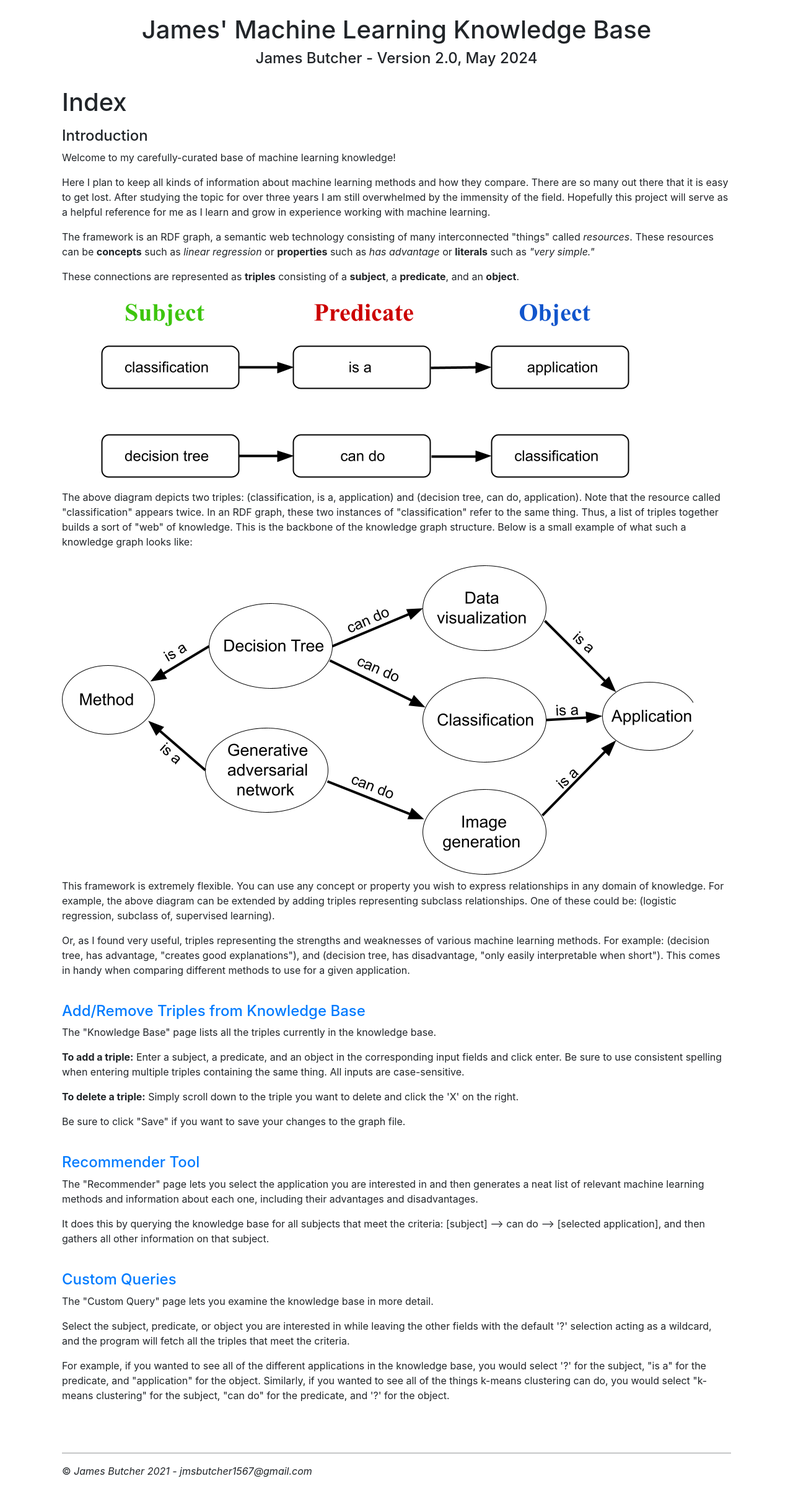
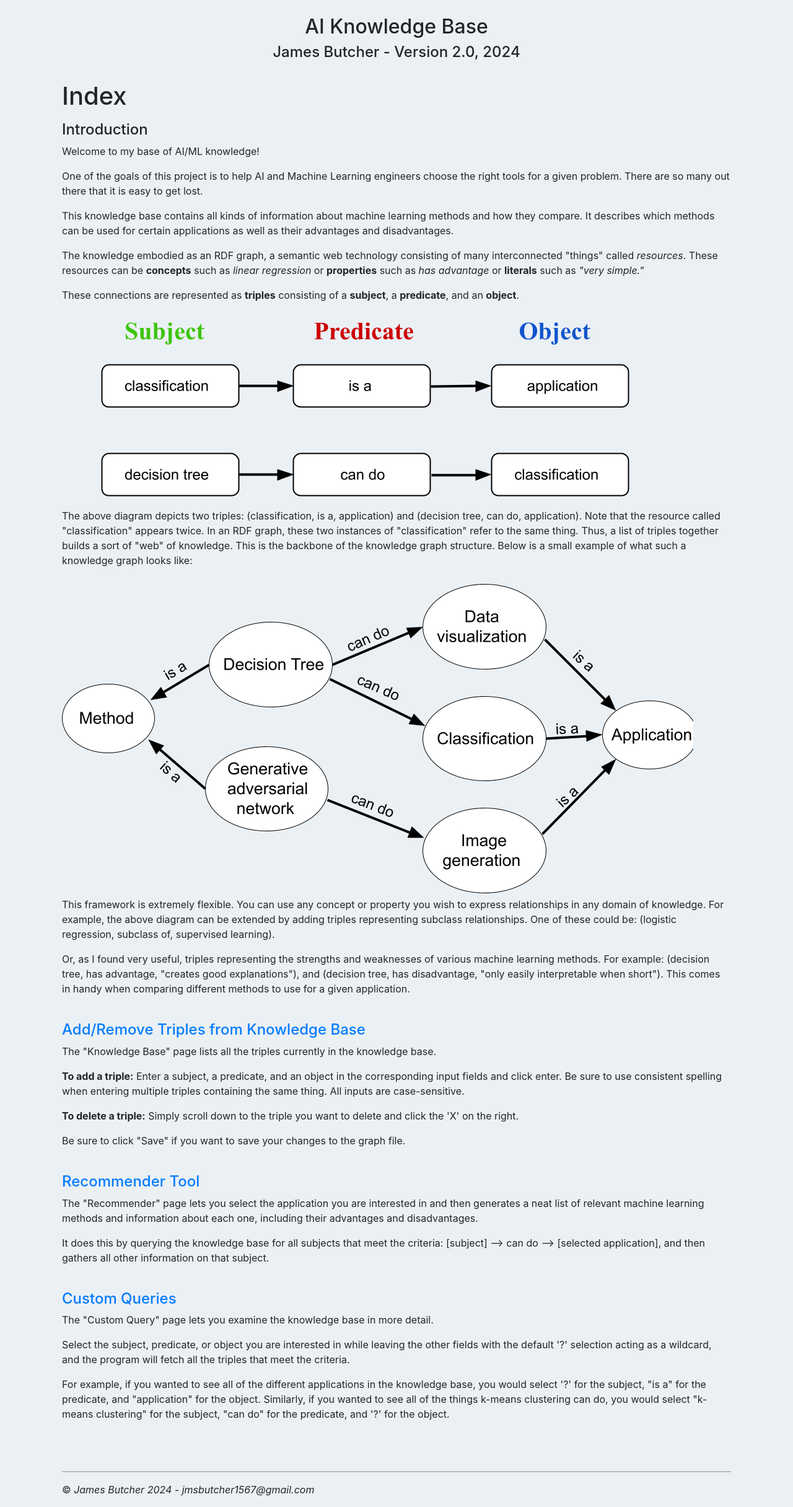
Before and after one commit to jmsbutcher/AI-Knowledge-Base, a Flask app: page / in a window 1280 px wide. Shown: the part 56-2487 px from the top of the page at 62% size. Before the commit the page ends 2439 px from the top, so only its background shows below. Run offline with Flask 3, Linux system fonts and the light colour scheme; some libraries are stand-ins or nearby versions.

Commit message:
Fixed up look and feel
Fixed attributes lists on topic pages. Added nice background color. Rewrote introduction.

```diff
--- a/website/cms.py
+++ b/website/cms.py
@@ -20,7 +20,7 @@
 class Topic(db.Model):
     id: Mapped[int] = mapped_column(db.Integer, primary_key=True)
     name: Mapped[str] = mapped_column(db.String, unique=True, nullable=False)
-    #name: Mapped[str] = mapped_column(db.String, unique=True, nullable=False)
+    textname: Mapped[str] = mapped_column(db.String, unique=False, nullable=True)
     description: Mapped[str] = mapped_column(db.Text)
 
 # class Topic(db.Model):
--- a/website/static/index.js
+++ b/website/static/index.js
@@ -7,6 +7,16 @@
     });
 }
 
+function deleteAdvantage(topic_id, advantage) {
+    fetch("/delete-advantage", {
+        method: "POST",
+        body: JSON.stringify({ topic_id: topic_id, advantage: advantage })
+    }).then((_res) => {
+        window.location.href = "/topic/" + topic_id;
+    });
+}
+
+
 function saveGraph() {
     fetch("/save-graph").then((_res) => {
         window.location.href = "/knowledge-base";
--- a/website/templates/base.html
+++ b/website/templates/base.html
@@ -27,11 +27,11 @@
 
 
 
-        <title>{% block title %}James's ML Knowledge Base{% endblock %}</title>
+        <title>{% block title %}AIKB{% endblock %}</title>
 
     </head>
 
-    <body>
+    <body style="background-color:rgb(235, 240, 245)"></body>
 
 
         <nav class="navbar navbar-expand-lg navbar-dark bg-dark">
--- a/website/templates/home.html
+++ b/website/templates/home.html
@@ -2,8 +2,8 @@
 {% extends "base.html" %}
 
 {% block heading %}
-<h1 align='center'>James' Machine Learning Knowledge Base</h1>
-<h4 align='center'>James Butcher - Version 2.0, May 2024</h4>
+<h2 align='center'>AI Knowledge Base</h2>
+<h4 align='center'>James Butcher - Version 2.0, 2024</h4>
 {% endblock %}
 
 {% block content %}
@@ -14,74 +14,117 @@
 <h1>Index</h1>
 <ul>
     {% for topic in topics %}
-        <li><a href="{{ url_for('views.topic', topic_id=topic.id) }}">{{ topic.name }}</a></li>
+        <li><a href="{{ url_for('views.topic', topic_id=topic.id) }}">{{ topic.textname }}</a></li>
     {% endfor %}
 </ul>
 
 
 <h4>Introduction</h4>
 
-    <p>Welcome to my carefully-curated base of machine learning knowledge!</p>
-    <p>Here I plan to keep all kinds of information about machine learning methods and how they compare. There are so many out there
-        that it is easy to get lost. After studying the topic for over three years I am still overwhelmed by the immensity of the field.
-        Hopefully this project will serve as a helpful reference for me as I learn and grow in experience working with machine learning.</p>
-    <p>The framework is an RDF graph, a semantic web technology consisting of many interconnected "things" called <i>resources</i>.
-        These resources can be <b>concepts</b> such as <i>linear regression</i> or <b>properties</b> such as <i>has advantage</i> or
-        <b>literals</b> such as <i>"very simple."</i></p>
-    <p>These connections are represented as <b>triples</b> consisting of a <b>subject</b>, a <b>predicate</b>, and an <b>object</b>.</p>
+    <p>Welcome to my base of AI/ML knowledge!</p>
+
+    <p>One of the goals of this project is to help AI and Machine Learning
+    engineers choose the right tools for a given problem. There are so many
+    out there that it is easy to get lost.
+    </p>
+
+    <p>This knowledge base contains all kinds of information about machine
+    learning methods and how they compare. It describes which methods can be
+    used for certain applications as well as their advantages and disadvantages.
+    </p>
+
+    <p>The knowledge embodied as an RDF graph, a semantic web technology
+    consisting of many interconnected "things" called <i>resources</i>.
+    These resources can be <b>concepts</b> such as <i>linear regression</i> or
+    <b>properties</b> such as <i>has advantage</i> or  <b>literals</b> such as
+    <i>"very simple."</i>
+    </p>
+
+    <p>These connections are represented as <b>triples</b> consisting of a
+    <b>subject</b>, a <b>predicate</b>, and an <b>object</b>.
+    </p>
 
     <img src="static/triples_diagram1.png" class="img-fluid" alt="triples diagram">
 
-    <p>The above diagram depicts two triples: (classification, is a, application) and (decision tree, can do, application). Note that
-        the resource called "classification" appears twice. In an RDF graph, these two instances of "classification" refer to the same thing.
-        Thus, a list of triples together builds a sort of "web" of knowledge. This is the backbone of the knowledge graph structure.
-        Below is a small example of what such a knowledge graph looks like:
+    <p>The above diagram depicts two triples: (classification, is a, application)
+    and (decision tree, can do, application). Note that the resource called
+    "classification" appears twice. In an RDF graph, these two instances of
+    "classification" refer to the same thing.
+    Thus, a list of triples together builds a sort of "web" of knowledge.
+    This is the backbone of the knowledge graph structure. Below is a small
+    example of what such a knowledge graph looks like:
     </p>
 
     <img src="static/simple_graph1.png" class="img-fluid" alt="simple graph">
 
-    <p>This framework is extremely flexible. You can use any concept or property you wish to express relationships in any domain of knowledge.
-        For example, the above diagram can be extended by adding triples representing subclass relationships. One of these could be:
-        (logistic regression, subclass of, supervised learning).
+    <p>This framework is extremely flexible. You can use any concept or
+    property you wish to express relationships in any domain of knowledge.
+    For example, the above diagram can be extended by adding triples
+    representing subclass relationships. One of these could be:
+    (logistic regression, subclass of, supervised learning).
     </p>
-    <p>Or, as I found very useful, triples representing the strengths and weaknesses of various machine learning methods. For example:
-        (decision tree, has advantage, "creates good explanations"), and (decision tree, has disadvantage, "only easily interpretable when short").
-        This comes in handy when comparing different methods to use for a given application.
+
+    <p>Or, as I found very useful, triples representing the strengths and
+    weaknesses of various machine learning methods. For example:
+    (decision tree, has advantage, "creates good explanations"), and
+    (decision tree, has disadvantage, "only easily interpretable when short").
+    This comes in handy when comparing different methods to use for a given
+    application.
     </p>
 
     <br />
 
     <a href="/knowledge-base"><h4>Add/Remove Triples from Knowledge Base</h4></a>
 
-    <p>The "Knowledge Base" page lists all the triples currently in the knowledge base.</p>
-    <p><b>To add a triple:</b> Enter a subject, a predicate, and an object in the corresponding input fields and click enter.
-    Be sure to use consistent spelling when entering multiple triples containing the same thing. All inputs are case-sensitive.</p>
-    <p><b>To delete a triple:</b> Simply scroll down to the triple you want to delete and click the 'X' on the right.
-    <p>Be sure to click "Save" if you want to save your changes to the graph file.</p>
+    <p>The "Knowledge Base" page lists all the triples currently in the knowledge
+     base.
+    </p>
+
+    <p><b>To add a triple:</b> Enter a subject, a predicate, and an object in
+    the corresponding input fields and click enter. Be sure to use consistent
+    spelling when entering multiple triples containing the same thing. All
+    inputs are case-sensitive.
+    </p>
+
+    <p><b>To delete a triple:</b> Simply scroll down to the triple you want to
+    delete and click the 'X' on the right.
+    </p>
+
+    <p>Be sure to click "Save" if you want to save your changes to the graph file.
+    </p>
 
     <br />
 
     <a href="/recommender"><h4>Recommender Tool</h4></a>
 
-    <p>The "Recommender" page lets you select the application you are interested in and then generates a neat list of relevant
-        machine learning methods and information about each one, including their advantages and disadvantages.
+    <p>The "Recommender" page lets you select the application you are interested
+    in and then generates a neat list of relevant machine learning methods and
+    information about each one, including their advantages and disadvantages.
     </p>
-    <p>It does this by querying the knowledge base for all subjects that meet the criteria: [subject] --> can do --> [selected application],
-        and then gathers all other information on that subject.
+
+    <p>It does this by querying the knowledge base for all subjects that meet
+    the criteria: [subject] --> can do --> [selected application], and then
+    gathers all other information on that subject.
     </p>
 
     <br />
 
     <a href="/query"><h4>Custom Queries</h4></a>
 
-    <p>The "Custom Query" page lets you examine the knowledge base in more detail.</p>
-    <p>Select the subject, predicate, or object you are interested in while leaving the other fields with the default '?'
-        selection acting as a wildcard, and the program will fetch all the triples that meet the criteria.
+    <p>The "Custom Query" page lets you examine the knowledge base in more detail.
     </p>
-    <p>For example, if you wanted to see all of the different applications in the knowledge base, you would
-        select '?' for the subject, "is a" for the predicate, and "application" for the object. Similarly, if
-        you wanted to see all of the things k-means clustering can do, you would select "k-means clustering" for
-        the subject, "can do" for the predicate, and '?' for the object.
+
+    <p>Select the subject, predicate, or object you are interested in while
+    leaving the other fields with the default '?' selection acting as a wildcard,
+    and the program will fetch all the triples that meet the criteria.
+    </p>
+
+    <p>For example, if you wanted to see all of the different applications in
+    the knowledge base, you would select '?' for the subject, "is a" for the
+    predicate, and "application" for the object. Similarly, if  you wanted
+    to see all of the things k-means clustering can do, you would select
+    "k-means clustering" for  the subject, "can do" for the predicate, and '?'
+    for the object.
     </p>
 
     <br />
@@ -89,7 +132,7 @@
 
     <hr>
 
-    <p>&copy; <i>James Butcher 2021 - jmsbutcher1567@gmail.com</i></p>
+    <p>&copy; <i>James Butcher 2024 - jmsbutcher1567@gmail.com</i></p>
 
 </div>
 
--- a/website/templates/knowledge-base.html
+++ b/website/templates/knowledge-base.html
@@ -1,7 +1,7 @@
 
 {% extends "base.html" %}
 
-{% block heading %}<h1 align="center">Knowledge Base</h1>{% endblock %}
+{% block heading %}<h2 align="center">Knowledge Base</h2>{% endblock %}
 
 {% block content %}
 
--- a/website/templates/query.html
+++ b/website/templates/query.html
@@ -1,7 +1,7 @@
 
 {% extends "base.html" %}
 
-{% block heading %}<h1 align='center'>Custom Queries</h1>{% endblock %}
+{% block heading %}<h2 align='center'>Custom Queries</h2>{% endblock %}
 
 {% block content %}
 
--- a/website/templates/recommender.html
+++ b/website/templates/recommender.html
@@ -1,7 +1,7 @@
 
 {% extends "base.html" %}
 
-{% block heading %}<h1 align='center'>Machine Learning Tool Recommender</h1>{% endblock %}
+{% block heading %}<h2 align='center'>Machine Learning Tool Recommender</h2>{% endblock %}
 
 {% block content %}
 
--- a/website/views.py
+++ b/website/views.py
@@ -3,7 +3,8 @@
 import json
 from .kb_graph import graph, n, add_triple, generator_to_list, \
                      isolate_last_part_of_URI, input_new_triple, \
-                     string_to_URI, triple_to_text, text_to_triple, save_graph
+                     remove_triple, string_to_URI, triple_to_text, \
+                     text_to_triple, save_graph
 
 from .cms import Topic, ContentPage
 
@@ -15,6 +16,8 @@
 @views.route('/')
 def home():
     topics = Topic.query.all()
+    topics.sort(key=lambda x: x.name)
+
     for t in topics:
         print(t.name)
         print(url_for('views.topic', topic_id=t.id))
@@ -30,30 +33,39 @@
 @views.route('/topic/<int:topic_id>')
 def topic(topic_id):
 
-    #return "<h1>Topic ID: " + str(topic_id) + "</h1>"
-
     topic = Topic.query.get(topic_id)
 
     # Title
     title = topic.name.replace("_", " ").title()
+    print("Title:", title)
+
+    # Description
+    description = get_attributes(topic, n.description)
+    print("Description:", description)
 
     # What it is - "is a"
     is_a_items = get_attributes(topic, n.is_a)
+    print("Is a:", is_a_items)
 
     # Definition - "definition"
     definitions = get_attributes(topic, n.definition)
+    print("Definitions:", definitions)
 
     # Capabilities - "can do"
     capabilites = get_attributes(topic, n.can_do)
+    print("Capabilities:", capabilites)
 
     # Advantages - "has advantage"
     advantages = get_attributes(topic, n.has_advantage)
+    print("Advantages:", advantages)
 
     # Disadvantages - "has disadvantage"
     disadvantages = get_attributes(topic, n.has_disadvantage)
+    print("Disdvantages:", disadvantages)
 
 
     return render_template("topic.html",
+                           description=description,
                            topic=topic,
                            title=title,
                            is_a_items=is_a_items,
@@ -242,6 +254,25 @@
     graph.remove(original_triple)
     return jsonify({})
 
+@views.route('/delete-advantage', methods=['POST'])
+def delete_advantage():
+    """ Delete the advantage whose 'X' was clicked from the graph """
+    data = json.loads(request.data)
+    topic_id = data['topic_id']
+    advantage = data['advantage']
+
+    topic = Topic.query.get(int(topic_id))
+    subject = topic.name
+
+    triple = tuple(
+        string_to_URI(subject),
+        string_to_URI("has advantage"),
+        string_to_URI(advantage)
+    )
+
+    remove_triple(triple)
+
+    return jsonify({})
 
 @views.route('/save-graph', methods=['GET', 'POST'])
 def save():
```
Also changed, not shown: website/app.py (+9 -3 lines), website/kb_graph.py (+22 -1 lines), website/templates/topic.html (+40 -9 lines), 1 other file.
